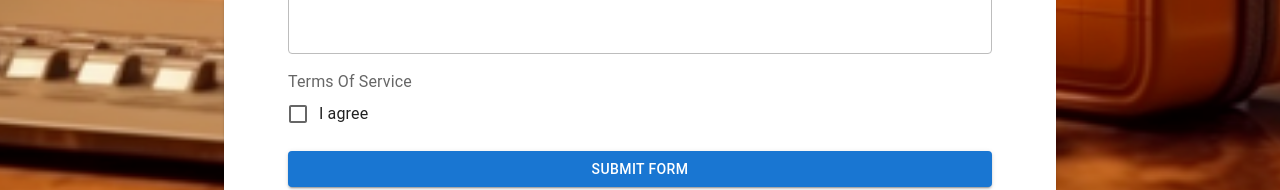
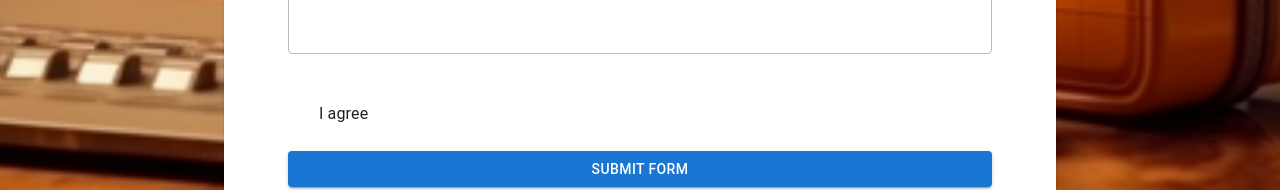
Before and after one commit to Chipmunk-dev-dot/form-app, a React (Create React App) app: page / in a window 1280 px wide. Shown: the part 890-1080 px from the top of the page. Built offline with nearby package versions, Linux system fonts and the light colour scheme; no server answers.

Commit message:
Update CheckboxWrapper.js

```diff
--- a/src/Components/FormsUI/Checkbox/CheckboxWrapper.js
+++ b/src/Components/FormsUI/Checkbox/CheckboxWrapper.js
@@ -26,9 +26,9 @@ if(meta && meta.touched && meta.error){
 }
   return (
    <FormControl  {...configFormControl}>
-    <FormLabel component={"legend"}>{legend}</FormLabel>
+    <FormLabel sx={{color:'white'}} component={"legend"} >{legend}</FormLabel>
     <FormGroup>
-        <FormControlLabel control={<Checkbox  {...configCheckbox}/>} label={label}/>
+        <FormControlLabel control={<Checkbox sx={{ color: 'white'}} {...configCheckbox}/>} label={label}/>
 
     </FormGroup>
    </FormControl>
```
